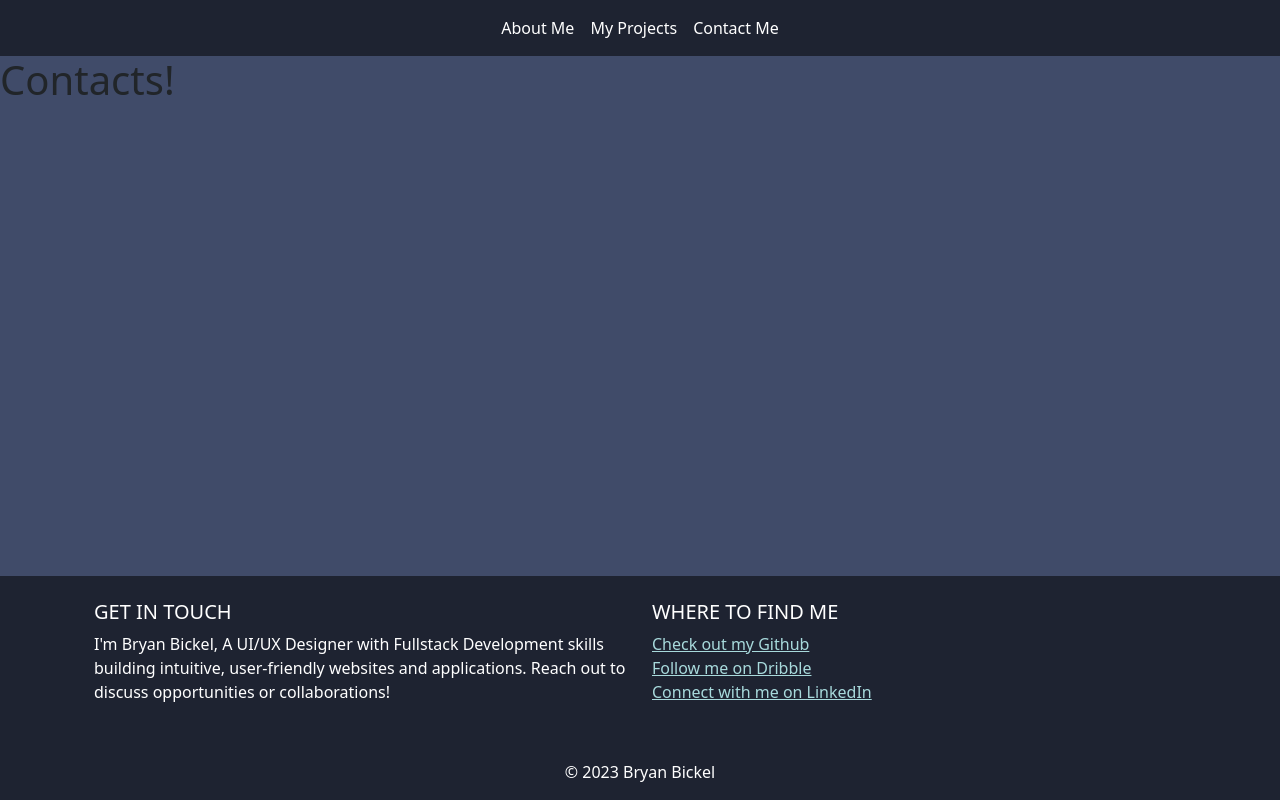
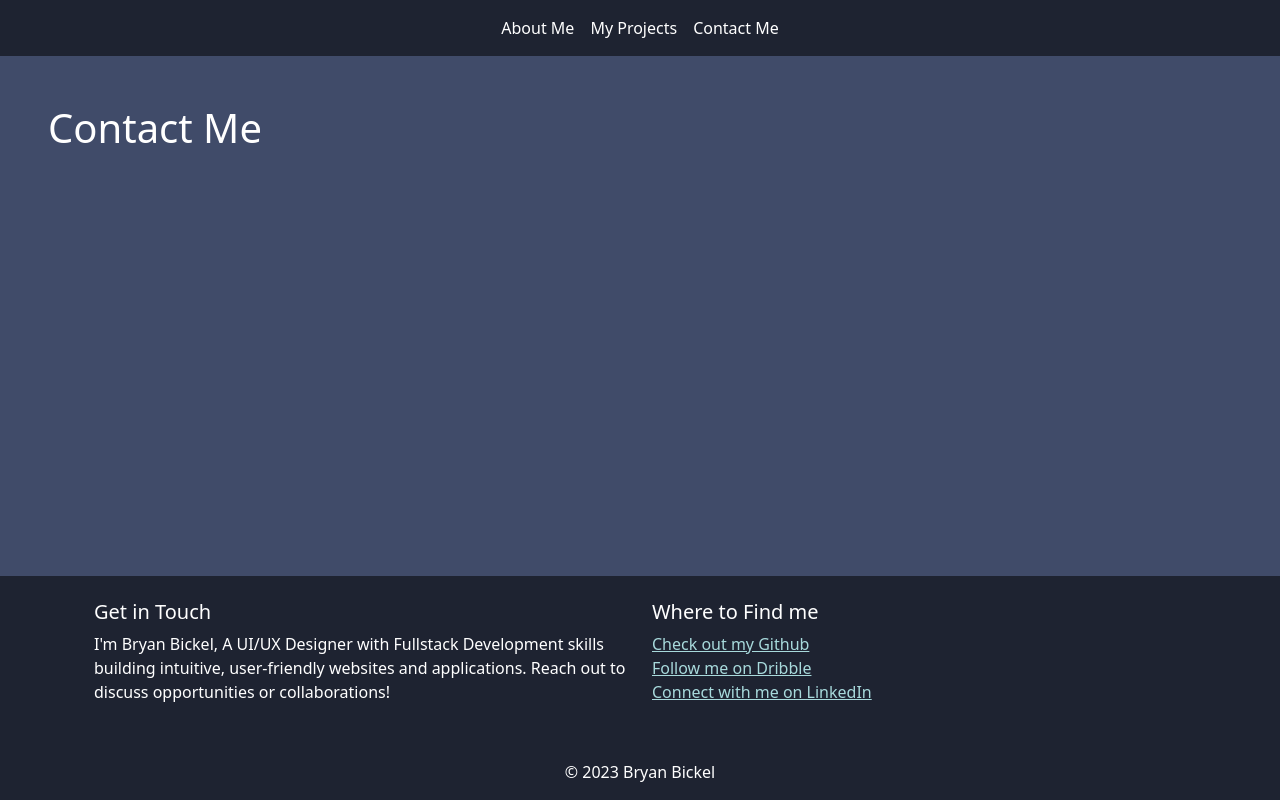
Before and after one commit to briimcfly/portfolio-react, a React (Vite) app: page /contact in a window 1280 px wide. Built offline with nearby package versions, Linux system fonts and the light colour scheme.

Commit message:
added Header component

```diff
--- a/index.html
+++ b/index.html
@@ -3,6 +3,7 @@
   <head>
     <meta charset="UTF-8" />
     <link rel="icon" type="image/svg+xml" href="/vite.svg" />
+    <script src="https://kit.fontawesome.com/1d33aad484.js" crossorigin="anonymous"></script>
     <meta name="viewport" content="width=device-width, initial-scale=1.0" />
     <title>Bryan Bickel's Portfolio</title>
   </head>
--- a/src/components/Footer.jsx
+++ b/src/components/Footer.jsx
@@ -1,19 +1,17 @@
-import React from 'react';
-
 function Footer() {
     return (
         <footer className="bg-dark text-center text-white text-lg-start fixed-bottom">
             <div className="container p-4">
                 <div className="row">
                     <div className="col-lg-6 col-md-6 mb-4 mb-md-0">
-                        <h5 className="text-uppercase">Get in Touch</h5>
+                        <h5>Get in Touch</h5>
                         <p>
                         I'm Bryan Bickel, A UI/UX Designer with Fullstack Development skills building intuitive, user-friendly websites and applications. Reach out to discuss opportunities or collaborations!
                         </p>
                     </div>
 
                     <div className="col-lg-6 col-md-6 mb-4 mb-md-0">
-                        <h5 className="text-uppercase">Where to Find me</h5>
+                        <h5>Where to Find me</h5>
                         <ul className="list-unstyled mb-0">
                             <li><a href="https://github.com/briimcfly" className="text-primary">Check out my Github</a></li>
                             <li><a href="https://dribbble.com/omgbgb" className="text-primary">Follow me on Dribble</a></li>
--- a/src/components/Header.jsx
+++ b/src/components/Header.jsx
@@ -0,0 +1,7 @@
+function Header(props) {
+    return(
+        <h1 className = "text-white">{props.title}</h1>
+    )
+}
+
+export default Header;
--- a/src/main.jsx
+++ b/src/main.jsx
@@ -9,6 +9,7 @@ import ErrorPage from './pages/ErrorPage.jsx'
 import ProjectsPage from './pages/ProjectsPage.jsx'
 import ContactPage from './pages/ContactPage.jsx'
 import AboutPage from './pages/AboutPage.jsx'
+
 //Styling Imports
 import './styles/index.css'
 import './styles/custom.scss'
--- a/src/pages/AboutPage.jsx
+++ b/src/pages/AboutPage.jsx
@@ -1,7 +1,27 @@
 export default function AboutPage() {
+
   return (
-    <div>
-        <h1>About!</h1>
+    <div className="container-fluid px-0 mt-5">
+    <div className="row gx-0 align-items-center justify-content-center d-flex">
+      {/* Image Section */}
+         <div className="col-lg-4 p-0 justify-content-center">
+            <img src="/bryan-bickel.png" alt="Bryan" className="img-fluid"/>
+         </div>
+      {/* About Me Section*/}
+      <div className="col-lg-4 p-5">
+        <h1 className="display-8 fw-bold text-white">Howdy, I'm Bryan!</h1>
+        <p className="lead my-4 text-white">
+          Welcome to my portfolio! I'm a UI/UX designer on a journey of learning code. Through the fusion of creative vision and front-end development skills, I create captivating digital experiences that engage and delight users. Explore my work as I bridge the gap between design and code, delivering seamless journeys through intuitive interfaces.
+        </p>
+        {/* Icon Group */}
+        <aside>
+                <a className = "p-2" href="https://dribbble.com/omgbgb" target="_blank"><i className="fa-brands fa-dribbble fa-2xl"></i></a>
+                <a className = "p-2" href="https://www.linkedin.com/in/briimcfly/" target="_blank"><i className="fa-brands fa-linkedin fa-2xl"></i></a>
+                <a className = "p-2" href="https://github.com/briimcfly" target="_blank"><i className="fa-brands fa-github fa-2xl"></i></a>
+                <a className = "p-2" href="mailto: bickel@hey.com" target="_blank"><i class="fa-solid fa-circle-envelope fa-2xl"></i></a>
+            </aside>
+      </div>
     </div>
+  </div>
   );
 }
--- a/src/pages/ContactPage.jsx
+++ b/src/pages/ContactPage.jsx
@@ -1,7 +1,11 @@
+import Header from '../components/Header'
+
+const title = "Contact Me"
+
 export default function ContactPage() {
   return (
-    <div id="error-page">
-      <h1>Contacts!</h1>
+    <div className = "p-5">
+      <Header title = {title} />
     </div>
   );
 }
--- a/src/pages/ProjectsPage.jsx
+++ b/src/pages/ProjectsPage.jsx
@@ -1,8 +1,11 @@
+import Header from '../components/Header'
+
 export default function ProjectsPage() {
+const title = "Projects"
 
   return (
     <div id="error-page">
-      <h1>Projects!</h1>
+      <Header title={title} />
     </div>
   );
 }
```
Also changed, not shown: public/bryan-bickel.png (added).
